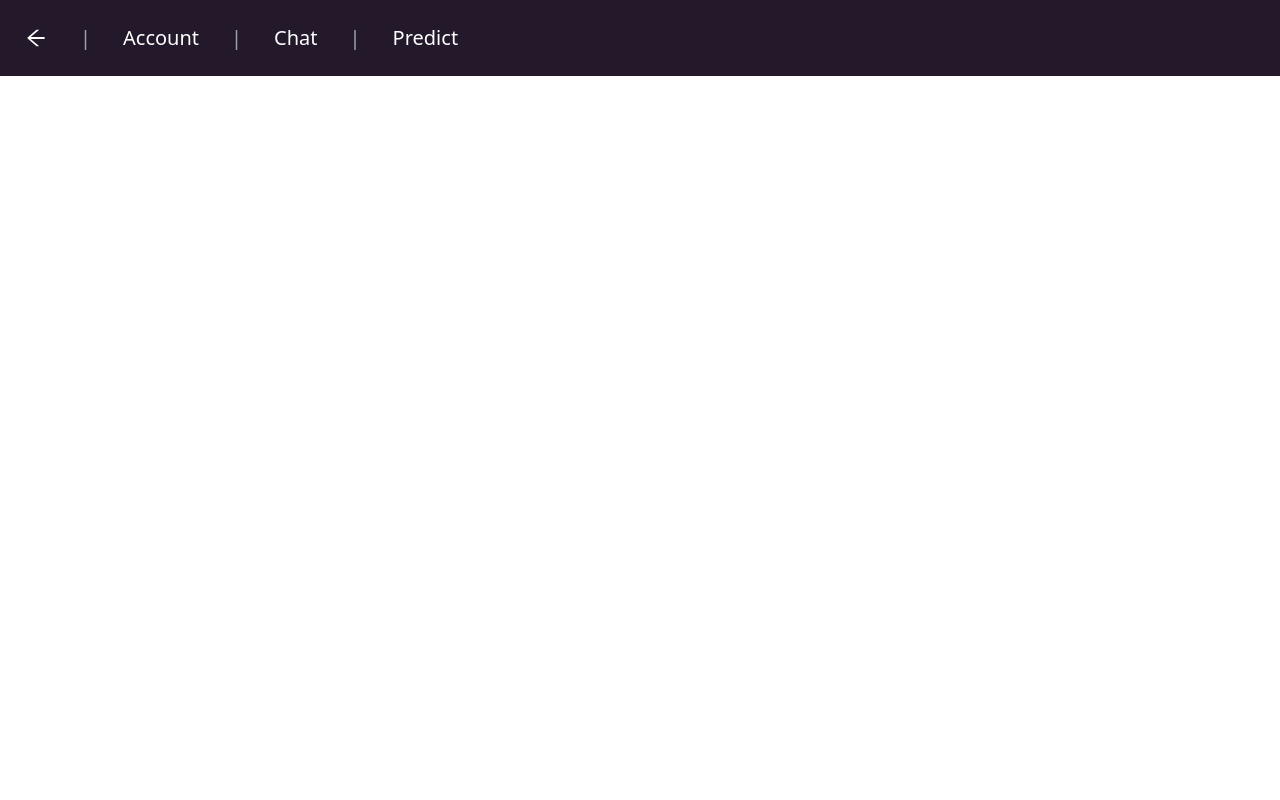
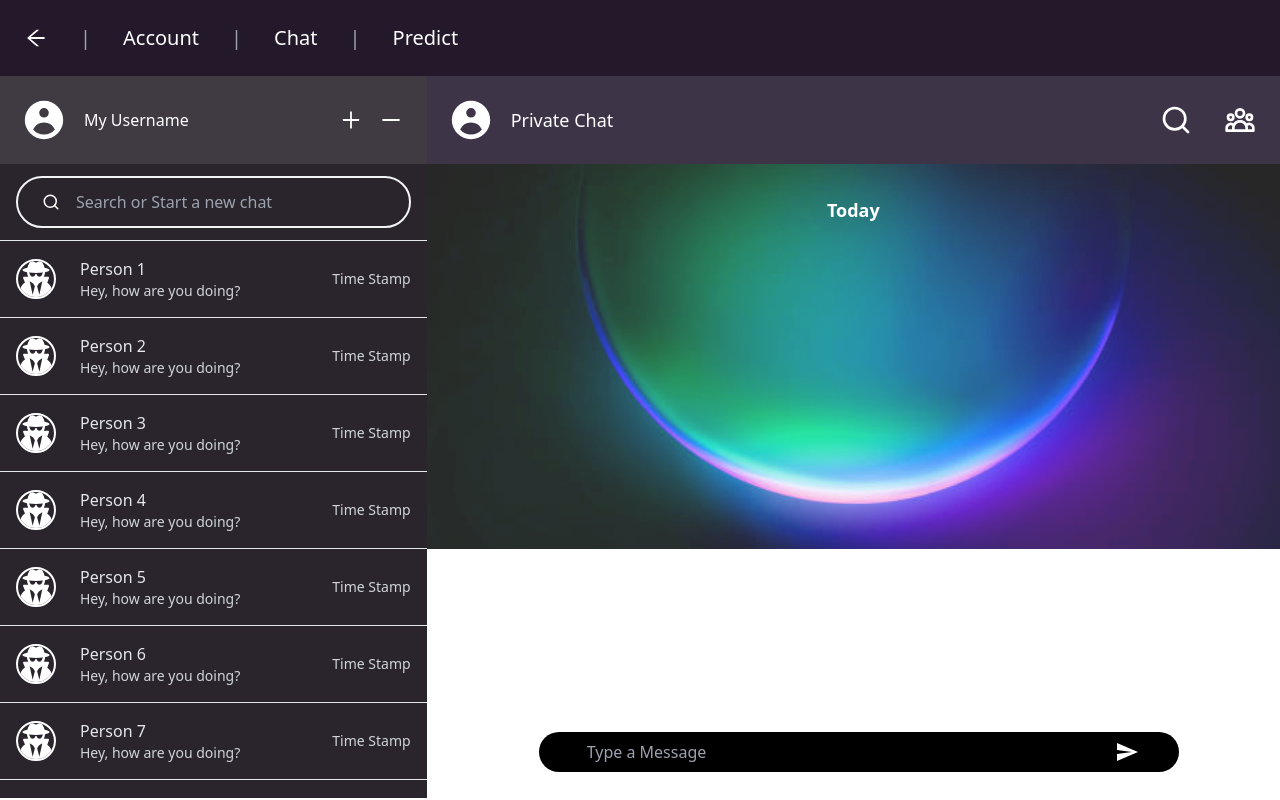
Before and after one commit to Arun89-crypto/SpaceApps-G4NYM3D3-Frontend, a React (Create React App) app: page /chat in a window 1280 px wide. Built offline with nearby package versions, Linux system fonts and the light colour scheme.

Commit message:
Created Chat FE template

```diff
--- /dev/null
+++ b/src/Components/Chat/Chat.Component.jsx
@@ -0,0 +1,11 @@
+import React from "react";
+
+const Chat=()=>{
+    return (
+        <>
+        <div></div>
+        </>
+    )
+}
+
+export default Chat;
--- /dev/null
+++ b/src/Components/Chat/Messages.Component.jsx
@@ -0,0 +1,27 @@
+import React from "react";
+import { FaUserSecret } from "react-icons/fa";
+
+const Message = (props) => {
+  return (
+    <>
+      <div className="flex items-center justify-between p-4">
+        <div className="text-white flex gap-6 items-center ">
+          <div>
+            <FaUserSecret className="w-10 h-10 border-white border-2 rounded-full" />
+          </div>
+          <div className="flex flex-col items-start">
+            <p className="text-md text-gray-200 ">Person {props.num}</p>
+            <p className="font-light text-gray-300 text-sm">
+              Hey, how are you doing?
+            </p>
+          </div>
+        </div>
+        <div>
+          <p className="font-light text-gray-300 text-sm">Time Stamp</p>
+        </div>
+      </div>
+      <hr />
+    </>
+  );
+};
+export default Message;
--- a/src/Pages/ChatPage.jsx
+++ b/src/Pages/ChatPage.jsx
@@ -1,15 +1,89 @@
 import React from "react";
 import Navbar from "../Components/Navbar";
+import { HiUserCircle, HiOutlineUserGroup } from "react-icons/hi";
+import { FiSearch } from "react-icons/fi";
+import { MdSend } from "react-icons/md";
+import { AiOutlinePlus, AiOutlineMinus } from "react-icons/ai";
+import Message from "../Components/Chat/Messages.Component";
+import img from "../bg-images/2.png";
 
-const ChatPage=()=>{
-    return (
-        <>
-        <Navbar />
-        <div>
+const ChatPage = () => {
+  var a = [1, 2, 3, 4, 5, 6, 7, 8, 9, 10, 11, 12, 13, 14, 15, 16];
+  return (
+    <>
+      <Navbar />
+      <div className="flex ">
+        <div className="w-1/3">
+          {/* Left Header */}
+          <div className="flex justify-between bg-chat_l_bg">
+            <div className=" flex items-center text-white text-md font-normal gap-4 p-5">
+              <HiUserCircle className="w-12 h-12" />
+              <p>My Username</p>
+            </div>
 
+            <div className="text-whtie text-lg flex gap-4 items-center px-6">
+              <AiOutlinePlus className="text-white w-6 h-6" />
+              <AiOutlineMinus className="text-white w-6 h-6" />
+            </div>
+          </div>
+          <div className="bg-mes_bg py-3 " style={{ height: "79.3vh" }}>
+            {/* Search Bar */}
+            <div className="flex items-center gap-4 px-6 py-3 border-2 border-gray-100 rounded-full mx-4 ">
+              <FiSearch className="text-white w-5 h-5" />
+              <input
+                placeholder="Search or Start a new chat"
+                className="bg-transparent outline-none text-white w-full "
+              />
+            </div>
+            <hr className="mt-3" />
+            <div
+              className="overflow-y-scroll flex flex-col"
+              style={{ height: "69.3vh" }}
+            >
+              {a.map((a) => (
+                <Message num={a} />
+              ))}
+            </div>
+          </div>
         </div>
-        </>
-    )
-}
+
+        {/* Right component */}
+        <div className="w-2/3">
+          <div
+            style={{
+              backgroundImage: `url(${img})`,
+              backgroundRepeat: "no-repeat",
+              backgroundSize: "contain",
+              opacity: "85%",
+              height: "100%",
+            }}
+          >
+            <div className="flex justify-between bg-chat_bg">
+              <div className=" flex items-center text-white text-md font-normal gap-4 p-5">
+                <HiUserCircle className="w-12 h-12" />
+                <p className="text-lg">Private Chat</p>
+              </div>
+
+              <div className="text-whtie text-lg flex gap-8 items-center px-6">
+                <FiSearch className="text-white w-8 h-8" />
+                <HiOutlineUserGroup className="text-white w-8 h-8" />
+              </div>
+            </div>
+            <div className="flex justify-center pt-6 ">
+              <p className="text-white text-lg font-semibold backdrop-blur-3xl px-4 py-2 rounded-full ">Today </p>
+            </div>
+          </div>
+          <div className="flex items-center justify-between fixed bottom-3 ml-28 my-4 w-1/2  bg-black  rounded-full  backdrop-blur-xl px-6">
+            <input
+              placeholder="Type a Message"
+              className=" outline-none text-gray-100   bg-transparent px-6 py-2"
+            />
+            <MdSend className="text-white mx-4 w-6 h-6" />
+          </div>
+        </div>
+      </div>
+    </>
+  );
+};
 
 export default ChatPage;
--- a/tailwind.config.js
+++ b/tailwind.config.js
@@ -11,7 +11,10 @@ module.exports = {
         acc_gray: "#3d3741",
         nav_bg:"#23192a",
         log_bt_br:"#B18FE3",
-        log_bt_bg:"#5A4B74"
+        log_bt_bg:"#5A4B74",
+        chat_l_bg:"#403A43",
+        mes_bg:"#2A252C",
+        chat_bg:"#1C1026"
       },
     },
   },
```
